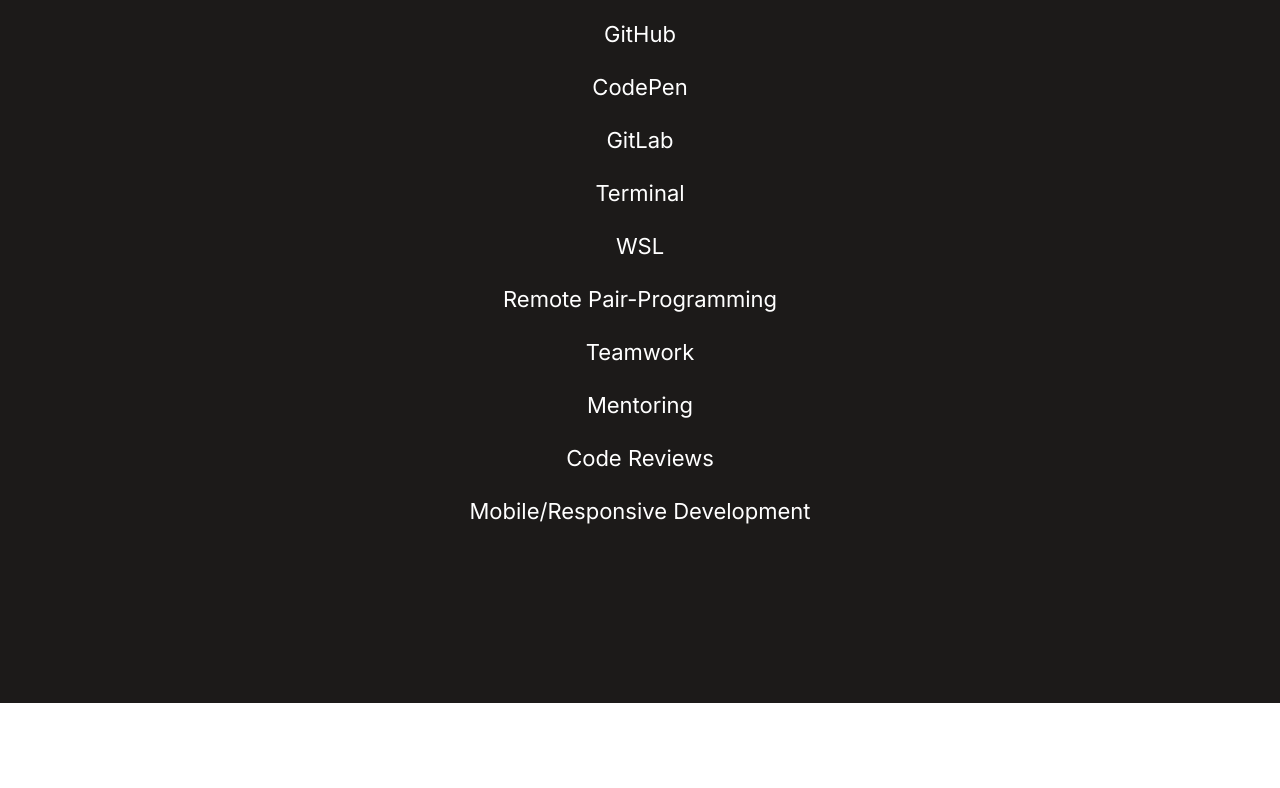
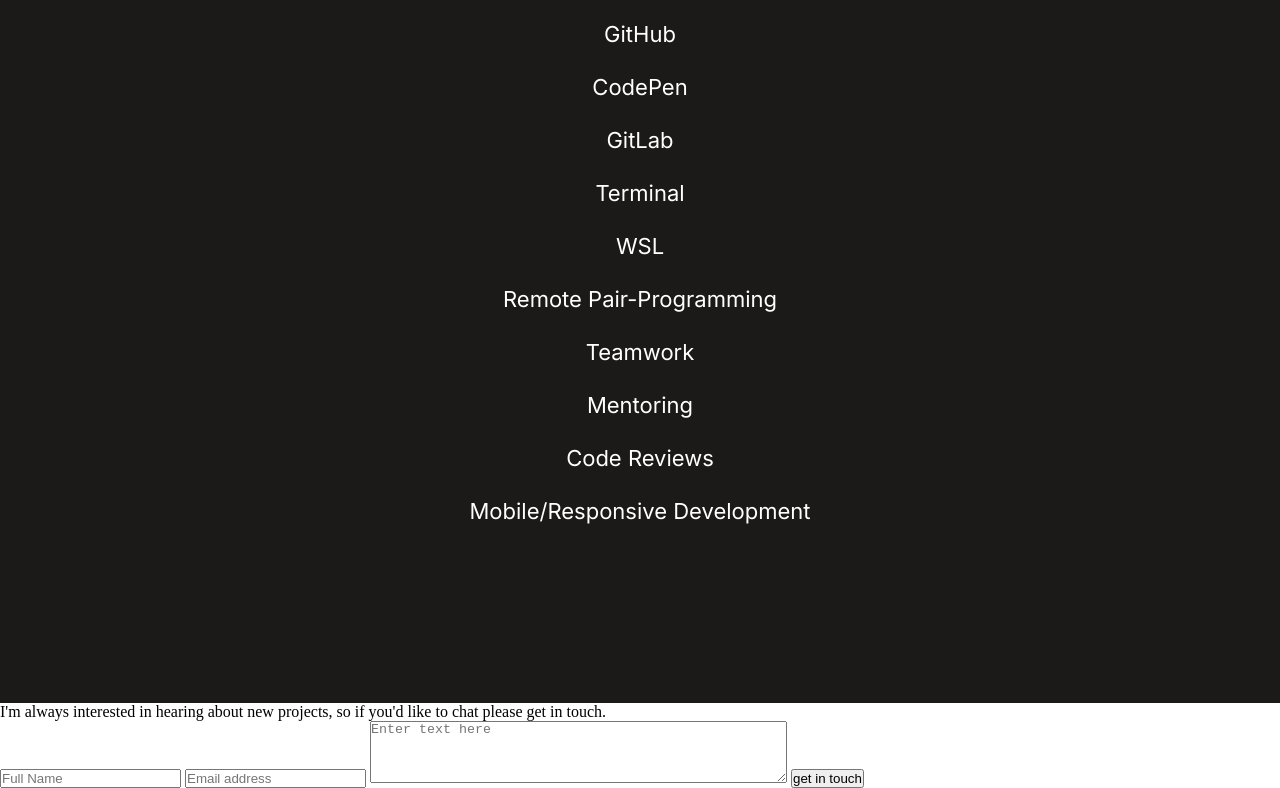
Before and after one commit to wayungi/contact-form, a plain HTML site: page index.html in a window 1280 px wide. Shown: the part 6004-6792 px from the top of the page. Before the commit the page ends 6707 px from the top, so only its background shows below. Drawn offline with Linux system fonts and the light colour scheme.

Commit message:
ADD: contact form

```diff
--- a/index.html
+++ b/index.html
@@ -289,7 +289,20 @@
           </ul>
         </div>
       </div>
+      <div class="contact-me">
+        <p>
+          I'm always interested in hearing about new projects,
+          so if you'd like to chat please get in touch.
+        </p>
 
+        <form method="post" action="https://" >
+          <input type="text" name="name" placeholder="Full Name">
+          <input type="email" name="email" placeholder="Email address">
+          <textarea name="text_message" rows="4" cols="50" placeholder="Enter text here"></textarea>
+          <input type="submit" value="get in touch" />
+        </form>
+
+      </div>
     </main>
 
     <script
```
